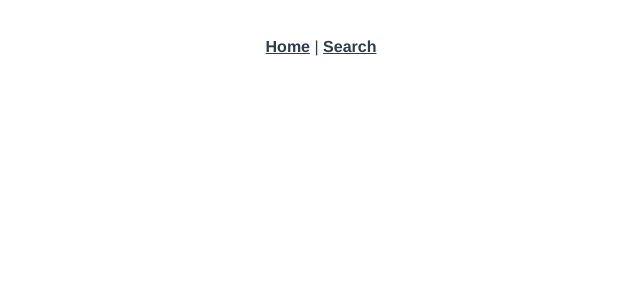
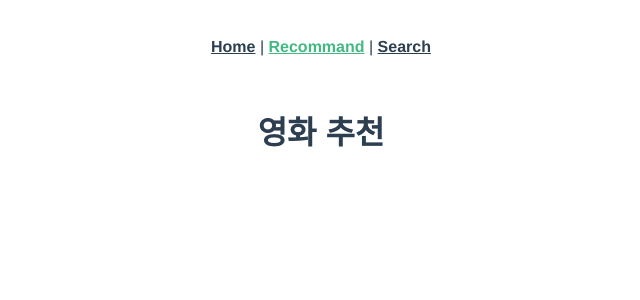
Before and after one commit to Maker-H/Teampjt-Movie-Service, a Vue app in the folder front-server/: page /v/recommand in a window 1280 px wide. Shown: the top 300 px of the page, without its empty margins (319-959 px from the left). Built offline with nearby package versions, Linux system fonts and the light colour scheme.

Commit message:
feat: recommand 라우터 추가
- 영화 추천 알고리즘이 들어갈 영화 추천 링크 추가

SMS-6

```diff
--- a/front-server/src/App.vue
+++ b/front-server/src/App.vue
@@ -5,6 +5,7 @@
       <router-link :to="{name: 'HomeView'}">Home</router-link> |
       <!-- TODO: 평론 리스트 -->
       <!-- TODO: 추천 영화 -->
+      <router-link :to="{name: 'RecommandView'}">Recommand</router-link> |
       <!-- TODO: 검색 -->
       <router-link :to="{name: 'SearchView'}">Search</router-link>
       <!-- TODO: 프로필 -->
--- a/front-server/src/router/index.js
+++ b/front-server/src/router/index.js
@@ -2,6 +2,7 @@ import Vue from 'vue'
 import VueRouter from 'vue-router'
 import HomeView from '@/views/HomeView.vue'
 import SearchView from '@/views/SearchView.vue'
+import RecommandView from '@/views/RecommandView.vue'
 
 Vue.use(VueRouter)
 
@@ -16,6 +17,11 @@ const routes = [
     name: 'SearchView',
     component: SearchView
   },
+  {
+    path: '/v/recommand',
+    name: 'RecommandView',
+    component: RecommandView
+  },
 ]
 
 const router = new VueRouter({
--- /dev/null
+++ b/front-server/src/views/RecommandView.vue
@@ -0,0 +1,15 @@
+<template>
+  <div>
+    <h1>영화 추천</h1>
+  </div>
+</template>
+
+<script>
+export default {
+  name: 'RecommandView'
+}
+</script>
+
+<style>
+
+</style>
```
